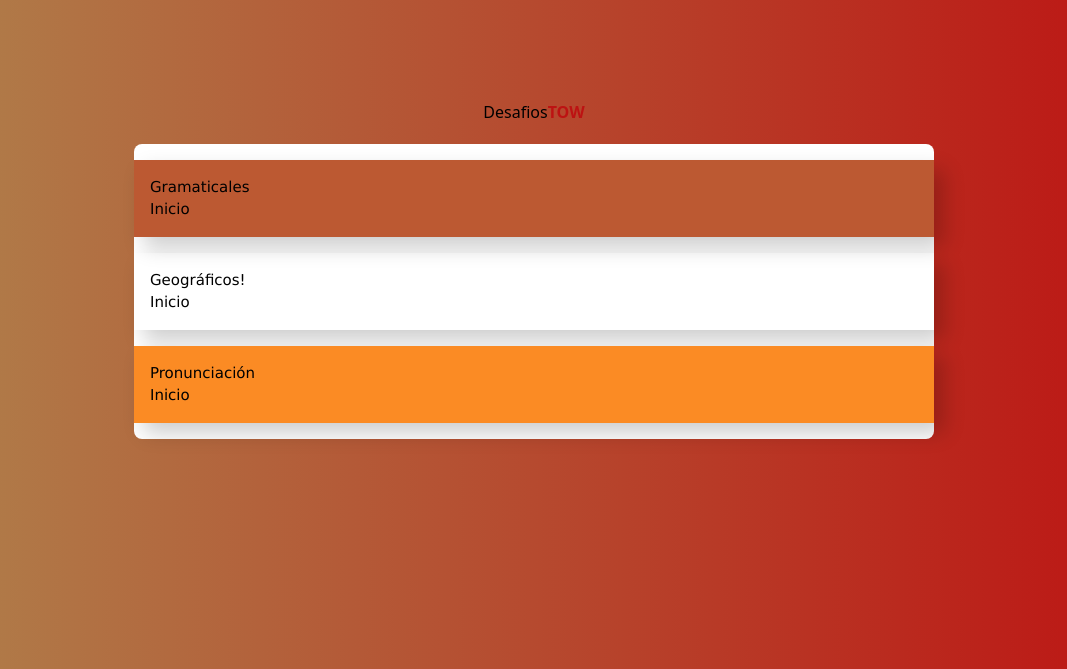
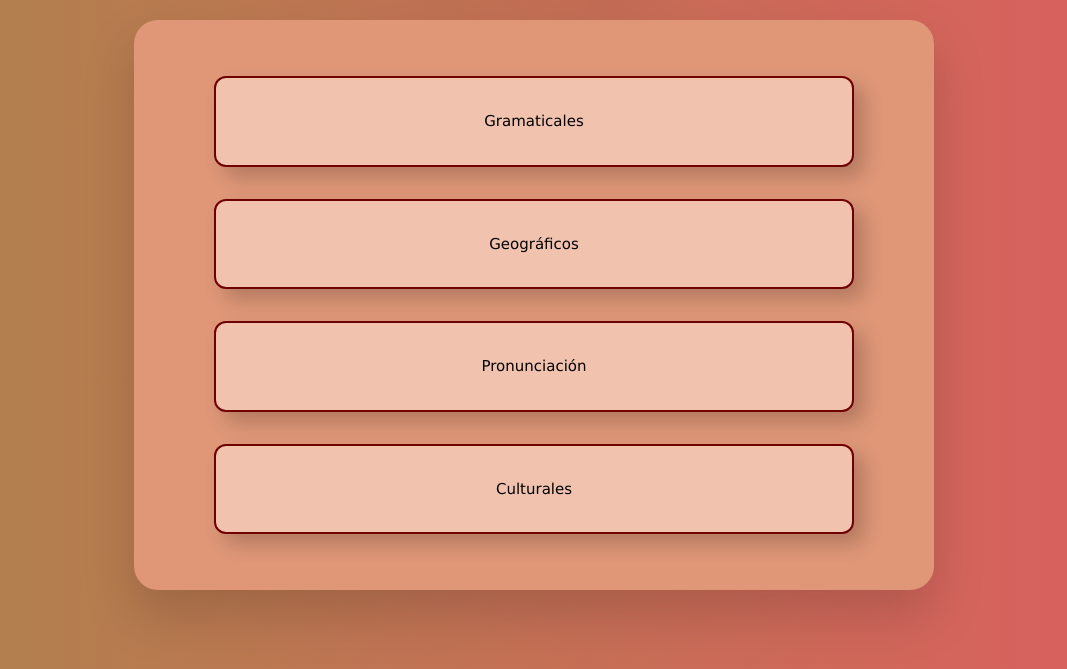
Before and after one commit to Gyrkora/desafios-tow, a website: page src/index.html in a window 1280 px wide. Shown: the part 131-800 px from the top of the page, without its empty margins (106-1173 px from the left). Drawn offline with nearby package versions, Linux system fonts and the light colour scheme; a web font is replaced by a local one.

Commit message:
primeros pasos

```diff
--- a/src/index.html
+++ b/src/index.html
@@ -26,41 +26,49 @@
   <body>
 
 
-<!-- flex items-center justify-center pt-5 -->
-    <div class="todos-los-divs">
+    <div class="todos-los-divs flex flex-col items-center justify-center h-screen drop-shadow-2xl pb-5">
+      <div class="pb-10 text-4xl pt-3">
+        <a href="index.html">
+            <h1>Desafios<span class="text-rojo-TOW font-bold">TOW</span></h1>
+        </a>
+    </div>
+
+        <div class="bg-[#df9778] max-w-50 rounded-3xl w-4/5 max-h-{50vh} flex flex-col items-center justify-center py-10 ">
+
+            <div class="btn btn-grammar hover:bg-verde-TOW-O w-4/5 rounded-xl border-2 border-cafe-TOW-O bg-[#f1c3af] transition-all duration-150 ease-in-out">
+              <a href="pages/gramaticales.html">
+                <div class="text-center py-4">
+                    <h2>Gramaticales</h2>
+                </div>
+              </a>
+            </div>
 
 
-        <div class=" pb-5 ">
-            <h1>Desafios<span>TOW</span></h1>
-        </div>
-
-        <div class="bg-white max-w-50 rounded-lg w-80"  >
-
-            <div class="btn btn-grammar">
-                <div>
-                    <h2>Gramaticales</h2>
-                    <h3>Inicio</h3>
+            <div class="btn btn-geo hover:bg-celeste-TOW w-4/5 rounded-xl border-2 border-cafe-TOW-O bg-[#f1c3af] transition-all duration-150 ease-in-out">
+              <a href="">
+                <div class="text-center py-4" >
+                    <h2>Geográficos</h2>
 
                 </div>
+              </a>
             </div>
 
-            <div class="btn btn-geo">
-
-                <div>
-                    <h2>Geográficos!</h2>
-                    <h3 >Inicio</h3>
-
+            <div class="btn btn-pron hover:bg-cafe-TOW w-4/5 rounded-xl border-2 border-cafe-TOW-O bg-[#f1c3af] transition-all duration-150 ease-in-out">
+              <a href="">
+                <div class="text-center py-4 " >
+                    <h2  >Pronunciación</h2>
                 </div>
+              </a>
             </div>
 
-            <div class="btn btn-pron">
+            <div class="btn btn-pron hover:bg-violet-400 w-4/5 rounded-xl border-2 border-cafe-TOW-O bg-[#f1c3af] transition-all duration-150 ease-in-out">
+              <a href="">
 
-                <div>
-                    <h2  >Pronunciación</h2>
-                    <h3>Inicio</h3>
-
+                <div class="text-center py-4" >
+                    <h2>Culturales</h2>
                 </div>
-            </div>
+              </a>
+          </div>
 
         </div>
 
--- a/src/input.css
+++ b/src/input.css
@@ -1,3 +1,17 @@
 @tailwind base;
 @tailwind components;
 @tailwind utilities;
+
+@layer components {
+    .btn {
+
+        padding: 1rem;
+        margin-bottom: 1rem;
+        margin-top: 1rem;
+        box-shadow: 10px 10px 20px rgba(0, 0, 0, 0.2);
+        color: black;
+        font-size: 15px;
+        font-family: Verdana, Geneva, Tahoma, sans-serif;
+
+    }
+}
--- a/src/styles.css
+++ b/src/styles.css
@@ -13,56 +13,19 @@
 body {
 
     background: rgb(175,130,76);
-    background: linear-gradient(90deg, rgba(175,130,76,1) 0%, rgba(189,18,18,1) 100%, rgba(0,212,255,1) 100%) fixed no-repeat;
+    background: linear-gradient(90deg, rgba(175,130,76,1) 0%, rgb(219, 95, 95) 100%, rgba(0,212,255,1) 100%) fixed no-repeat;
 }
 
 
-/* Tipografia */
-span {
-    color: #bd1212;
-    font-weight: bold;
-}
 
 
-.todos-los-divs {
-    display: flex;
-    flex-direction: column;
-    align-items: center;
-    justify-content: center;
-    height: 100vh;
 
-}
 
-/* .contenedor-categorias {
-    width: 80%;
-    max-width: 50rem;
-    background-color: white;
-    padding: 10rem 0;
+/* .ejemplo {
+
+
 } */
 
 
-/* Elementos */
-.btn {
-    padding: 1rem;
-    margin-bottom: 1rem;
-    margin-top: 1rem;
-    box-shadow: 10px 10px 20px rgba(0, 0, 0, 0.2);
-    color: black;
-    font-size: 15px;
-    font-family: Verdana, Geneva, Tahoma, sans-serif;
-}
-
-
-.btn-grammar {
-    background-color: var(--cafe);
-    border-color: #d68b6d;
-}
-
-.btn-geo {
-    border-color: rgb(236, 173, 95);
-}
-
-.btn-pron {
-    background-color: #FB8B24;
-    border-color: orange;
-}
+    /* border-color: #d68b6d; */
+    /* border-color: orange; */
--- a/tailwind.config.js
+++ b/tailwind.config.js
@@ -14,10 +14,21 @@ module.exports = {
       },
 
       width: {
-        '80': '80%',
+        '90%' : '90%',
       },
+
       colors: {
-        'custom-yellow':'#BAA333',
+        'rojo-TOW': '#bd1212',
+        'cafe-TOW' : '#E3BA24',
+        'cafe-TOW-O' : '#700000',
+
+        // 'verde-TOW-O' : '#00962B',
+        'verde-TOW-O' : '#44B00B',
+        'verde-TOW-Cl' : '#0EE34A',
+        'celeste-TOW' : '#2499E3',
+        'amarillo-TOW' : '#E3E024',
+
+
       }
     },
   },
@@ -25,28 +36,9 @@ module.exports = {
 }
 
 
-// transparent: 'transparent',
-        // current: 'currentColor',
-
-        // //nav
-        // 'hover': '#C8EFF8',
-        // 'iconPerfil': '#4B94C1',
 
 
         // //hero redes sociales
         // 'facebook': '#226EBE',
         // 'instagram': '#F28907',
         // 'compartir': '#A9D941',
-
-
-        // //Preguntas frecuenes
-        // 'fondoSeccionPreguntas': '#9CC8D9',
-        // 'colortitulo': '#2C3673', //se parece mucho al del footer
-
-        // //formulario:
-        // 'verdeBoton': '#78BF45',
-        // 'tabs': '#4E98BD',
-        // 'backgroundMain': '#F2F2F2',
-
-        // //footer
-        // 'moradoFooter': '#2D3073',
```
Also changed, not shown: src/pages/gramaticales.html (added, +53 -0 lines), dist/output.css.
